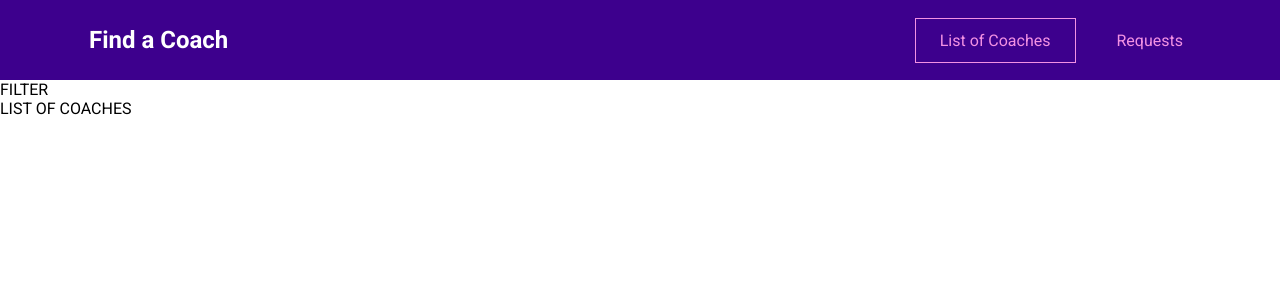
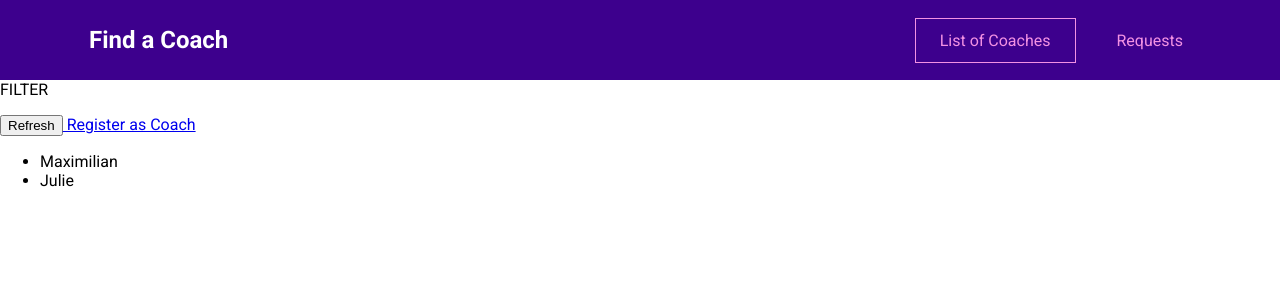
Before and after one commit to dsomleff/vue-camp, a Vue app in the folder option-app/: page /coaches in a window 1280 px wide. Shown: the top 300 px of the page. Built offline with nearby package versions, Linux system fonts and the light colour scheme.

Commit message:
Option App: - Create a coaches store

```diff
--- a/option-app/src/App.vue
+++ b/option-app/src/App.vue
@@ -1,5 +1,4 @@
 <script>
-import { RouterLink, RouterView } from 'vue-router';
 import TheHeader from '@/components/layout/TheHeader.vue';
 
 export default {
--- /dev/null
+++ b/option-app/src/stores/coaches/coachesGetters.js
@@ -0,0 +1,7 @@
+export const getCoaches = (state) => {
+    return state.coaches;
+};
+
+export const hasCoaches = (state) => {
+    return state.coaches && state.coaches.length > 0;
+};
--- /dev/null
+++ b/option-app/src/stores/coaches/coachesStore.js
@@ -0,0 +1,32 @@
+import { defineStore } from 'pinia'
+import { getCoaches, hasCoaches } from '@/stores/coaches/coachesGetters.js';
+
+export const useCoachesStore = defineStore('coaches', {
+    state: () => ({
+        coaches: [
+            {
+                id: 'c1',
+                firstName: 'Maximilian',
+                lastName: 'Schwarzmüller',
+                areas: ['frontend', 'backend', 'career'],
+                description:
+                    "I'm Maximilian and I've worked as a freelance web developer for years. Let me help you become a developer as well!",
+                hourlyRate: 30
+            },
+            {
+                id: 'c2',
+                firstName: 'Julie',
+                lastName: 'Jones',
+                areas: ['frontend', 'career'],
+                description:
+                    'I am Julie and as a senior developer in a big tech company, I can help you get your first job or progress in your current role.',
+                hourlyRate: 30
+            }
+        ]
+    }),
+
+    getters: {
+        getCoaches,
+        hasCoaches
+    }
+})
--- a/option-app/src/views/coaches/CoachesDetailsView.vue
+++ b/option-app/src/views/coaches/CoachesDetailsView.vue
@@ -1,3 +1,9 @@
 <template>
     <h1>Coaches Details</h1>
+
+    <RouterLink to="/coaches/12/contact">
+        Contact Coach
+    </RouterLink>
+
+    <RouterView />
 </template>
--- a/option-app/src/views/coaches/CoachesListView.vue
+++ b/option-app/src/views/coaches/CoachesListView.vue
@@ -1,9 +1,46 @@
+<script>
+import {useCoachesStore} from '@/stores/coaches/coachesStore.js';
+
+export default {
+    name: 'PokemonDetails',
+    data() {
+        return { coachesStore: useCoachesStore() }
+    },
+    computed: {
+        filteredCoaches() {
+            return this.coachesStore.getCoaches;
+        },
+        hasCoaches() {
+            return this.coachesStore.hasCoaches;
+        }
+    }
+}
+</script>
+
 <template>
     <section>
         FILTER
     </section>
 
     <section>
-        LIST OF COACHES
+        <p class="controls">
+            <button>Refresh</button>
+            <RouterLink :to="{name: 'register'}">
+                Register as Coach
+            </RouterLink>
+        </p>
+
+        <ul v-if="hasCoaches">
+            <li
+                v-for="coach in filteredCoaches"
+                :key="coach.id"
+            >
+                {{ coach.firstName }}
+            </li>
+        </ul>
+
+        <h3 v-else>
+            No Coaches Found
+        </h3>
     </section>
 </template>
```
Also changed, not shown: option-app/src/stores/counter.js (indentation only).
